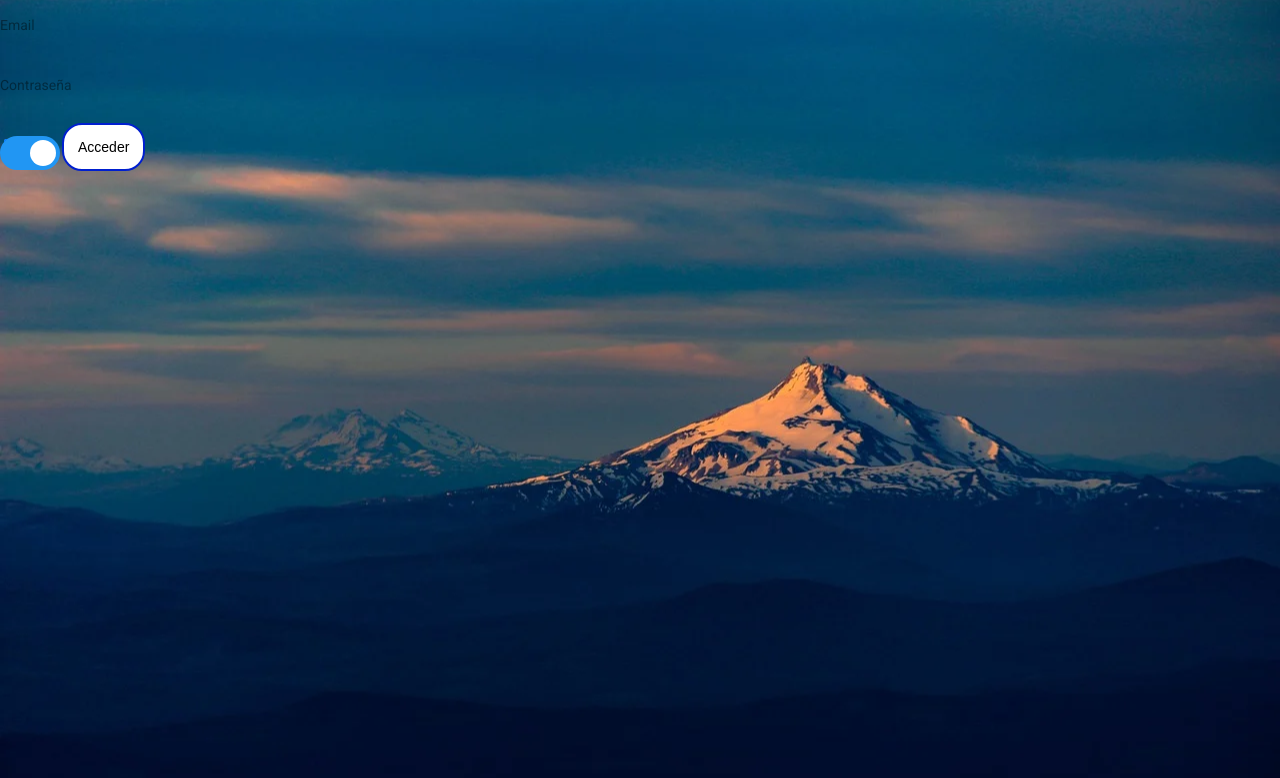
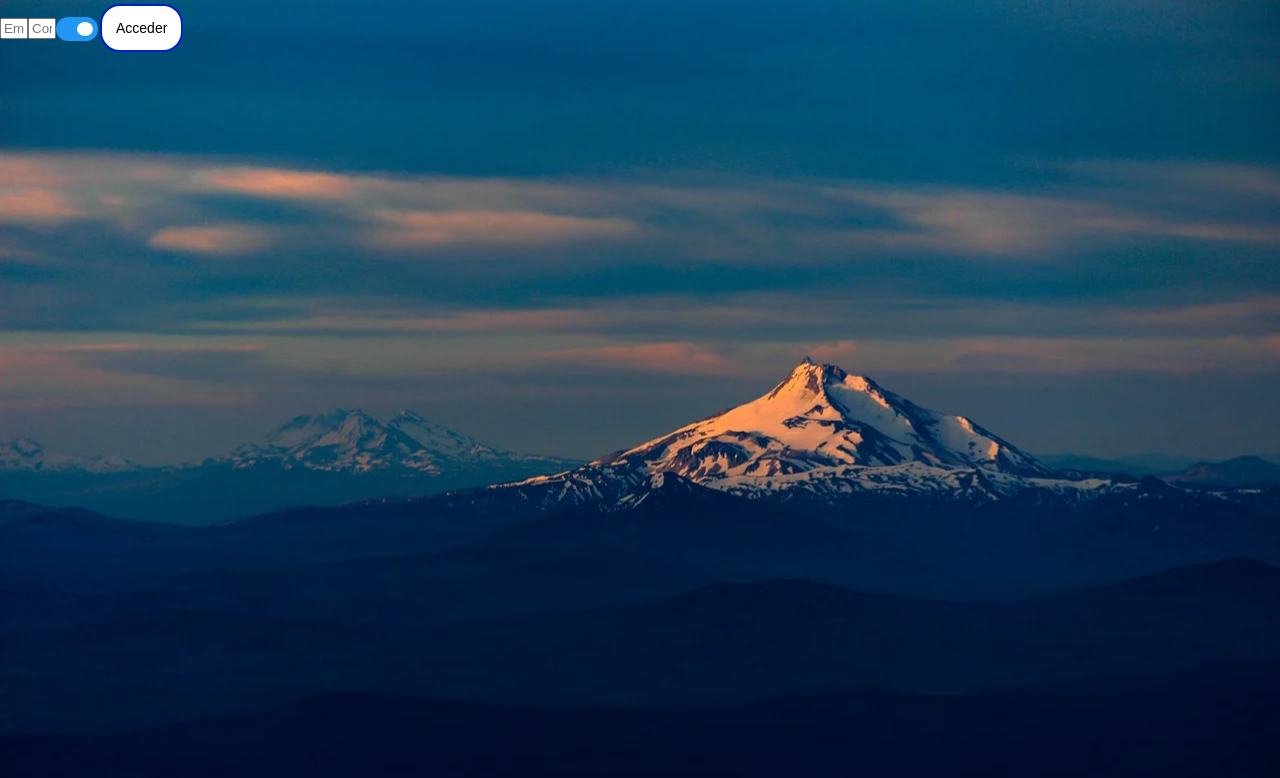
Before and after one commit to UlisesCeca/gn-sanitas, an Angular app: page /login in a window 1280 px wide. Shown: the top 778 px of the page. Built offline with nearby package versions, Linux system fonts and the light colour scheme.

Commit message:
coded toggle switch

```diff
--- a/src/app/components/login/login-panel/login-panel.component.html
+++ b/src/app/components/login/login-panel/login-panel.component.html
@@ -1,16 +1,10 @@
 <form [formGroup]="loginForm" (ngSubmit)="submitForm()">
-    <mat-form-field class="full-width" formControlName="email">
-        <mat-label>Email</mat-label>
-        <input matInput placeholder="Email">
-    </mat-form-field>
+    <input class="control" formControlName="email" placeholder="Email"/>
 
-    <mat-form-field class="full-width" formControlName="password">
-        <mat-label>Contraseña</mat-label>
-        <input matInput placeholder="Contraseña">
-    </mat-form-field>
+    <input class="control"  type="password" formControlName="password" placeholder="Contraseña"/>
 
     <label class="switch">
-        <input type="checkbox" checked>
+        <input type="checkbox" formControlName="remember">
         <span class="slider round"></span>
     </label>
 
--- a/src/app/components/login/login-panel/login-panel.component.scss
+++ b/src/app/components/login/login-panel/login-panel.component.scss
@@ -1,58 +1,3 @@
-.full-width {
-	width: 100%;
+.control {
+	width: 20px;
 }
-.switch {
-	position: relative;
-	display: inline-block;
-	width: 60px;
-	height: 34px;
-}
-.slider {
-	position: absolute;
-	cursor: pointer;
-	top: 0;
-	left: 0;
-	right: 0;
-	bottom: 0;
-	background-color: #ccc;
-	-webkit-transition: .4s;
-	transition: .4s;
-	&:before {
-		position: absolute;
-		content: "";
-		height: 26px;
-		width: 26px;
-		left: 4px;
-		bottom: 4px;
-		background-color: white;
-		-webkit-transition: .4s;
-		transition: .4s;
-	}
-}
-input {
-	&:checked {
-		+ {
-			.slider {
-				background-color: #2196F3;
-				&:before {
-					-webkit-transform: translateX(26px);
-					-ms-transform: translateX(26px);
-					transform: translateX(26px);
-				}
-			}
-		}
-	}
-	&:focus {
-		+ {
-			.slider {
-				box-shadow: 0 0 1px #2196F3;
-			}
-		}
-	}
-}
-.slider.round {
-	border-radius: 34px;
-	&:before {
-		border-radius: 50%;
-	}
-}
--- a/src/app/components/login/login-panel/login-panel.component.ts
+++ b/src/app/components/login/login-panel/login-panel.component.ts
@@ -20,7 +20,6 @@ export class LoginPanelComponent implements OnInit {
   public readonly loginForm: FormGroup;
 
   constructor(
-    private readonly changeDetectorRef: ChangeDetectorRef,
     private readonly formBuilder: FormBuilder
     ) {
       this.onFormSuccess =  new EventEmitter<User>();
@@ -28,16 +27,20 @@ export class LoginPanelComponent implements OnInit {
       this.loginForm = this.formBuilder.group({
         email: this.formBuilder.control('', [Validators.required, Validators.email]),
         password: this.formBuilder.control('', [Validators.required, Validators.minLength(5)]),
-        remember: this.formBuilder.control(false)
+        remember: this.formBuilder.control(true)
       });
     }
 
   ngOnInit(): void {
-    this.changeDetectorRef.detach();
   }
 
+  /**
+   * Método que comprueba si el formulario de login es correcto.
+   * Si lo es, emite el evento onFormSuccess con el usuario proporcionado
+   * en el formulario. Si no es correcto, emite el evento onFormFail con un
+   * mensaje de error.
+   */
   public submitForm(): void {
-    console.log('hola')
     let user: User;
 
     if (this.loginForm.valid) {
--- a/src/app/components/login/login.component.ts
+++ b/src/app/components/login/login.component.ts
@@ -10,19 +10,17 @@ import { User } from 'src/app/models/user';
 export class LoginComponent implements OnInit {
 
   constructor(
-    private readonly changeDetectorRef: ChangeDetectorRef
   ) { }
 
   ngOnInit(): void {
-    this.changeDetectorRef.detach();
   }
 
   public login(user: User): void {
-
+    console.log('bien')
   }
 
   public showLoginError(error: string): void {
-
+    console.log('mal')
   }
 
 }
--- a/src/styles.scss
+++ b/src/styles.scss
@@ -2,6 +2,8 @@
 
 html, body { height: 100%; }
 body { margin: 0; font-family: Roboto, "Helvetica Neue", sans-serif; }
+
+/* Primary button */
 .button-primary {
     background-color: white;
     border: 2px solid rgb(0, 31, 207);
@@ -13,3 +15,63 @@ body { margin: 0; font-family: Roboto, "Helvetica Neue", sans-serif; }
     margin: 4px 2px;
     border-radius: 20px;
   }
+/**/
+
+/* Toggle switch */
+.switch {
+	position: relative;
+	display: inline-block;
+	width: 42px;
+    height: 24px;
+}
+
+.slider {
+	position: absolute;
+	cursor: pointer;
+	top: 0;
+	left: 0;
+	right: 0;
+	bottom: 0;
+	background-color: #ccc;
+	-webkit-transition: .4s;
+	transition: .4s;
+	&:before {
+		position: absolute;
+		content: "";
+		height: 14px;
+    	width: 16px;
+		left: 4px;
+		bottom: 5px;
+		background-color: white;
+		-webkit-transition: .4s;
+		transition: .4s;
+	}
+}
+input {
+	&:checked {
+		+ {
+			.slider {
+				background-color: #2196F3;
+				&:before {
+					-webkit-transform: translateX(17px);
+					-ms-transform: translateX(17px);
+					transform: translateX(17px);
+				}
+			}
+		}
+	}
+	&:focus {
+		+ {
+			.slider {
+				box-shadow: 0 0 1px #2196F3;
+			}
+		}
+	}
+}
+.slider.round {
+	border-radius: 34px;
+	&:before {
+		border-radius: 50%;
+	}
+}
+/**/
```
